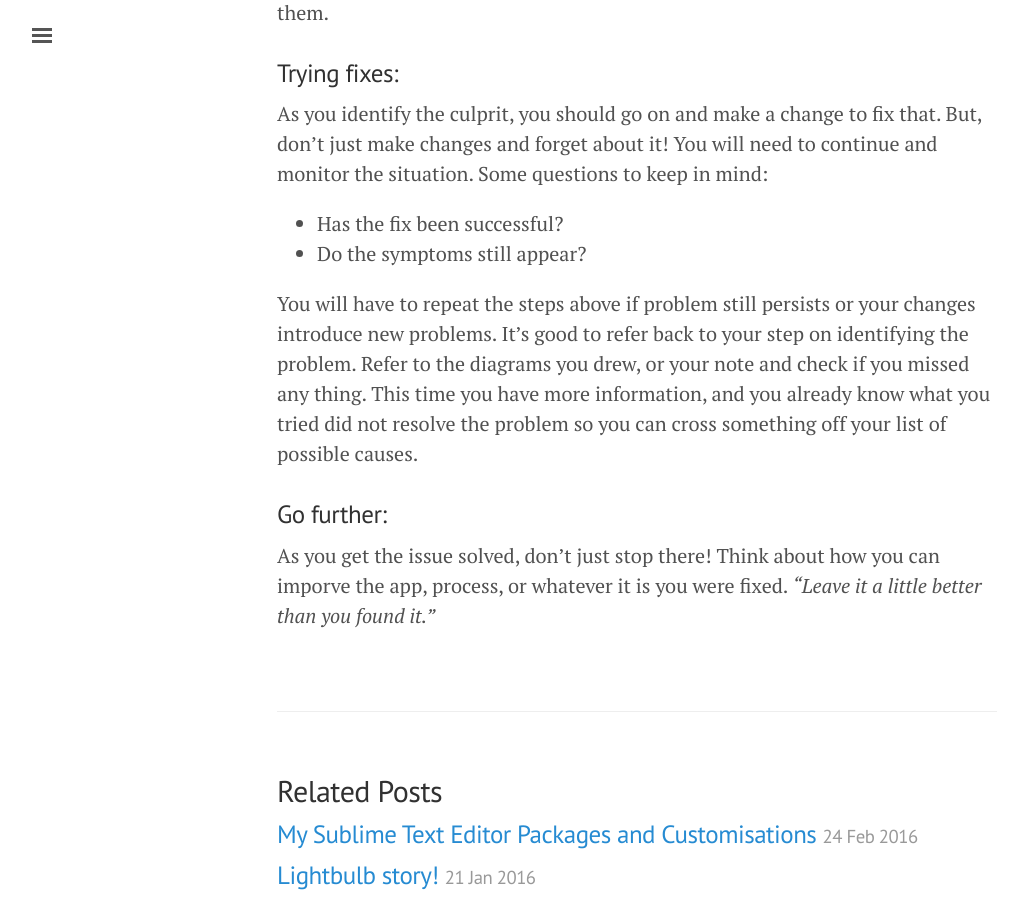
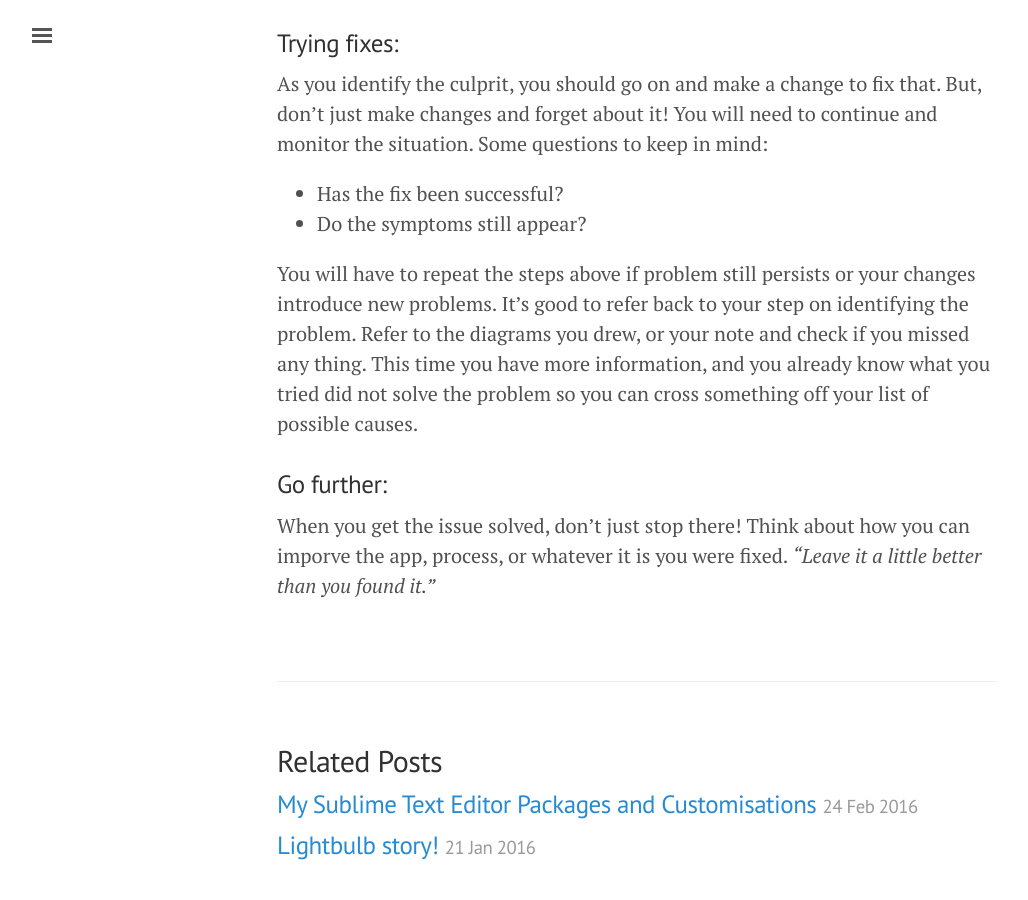
Before and after one commit to hosseintoussi/hosseintoussi.github.io, a Jekyll site: the page built from _posts/2016-04-29-Troubleshooting.markdown, in a window 1280 px wide and 900 px high, scrolled down 3113 px. Shown: the whole window, without its empty margins (3-1031 px from the left). Built offline with Jekyll 4.4.1, drawn with Linux system fonts in a browser that asks for light colours; some of the changed text lies outside the part shown.

Commit message:
minor changes

```diff
--- a/_posts/2016-04-29-Troubleshooting.markdown
+++ b/_posts/2016-04-29-Troubleshooting.markdown
@@ -75,8 +75,8 @@ As you identify the culprit, you should go on and make a change to fix that. But
 - Has the fix been successful?
 - Do the symptoms still appear?
 
-You will have to repeat the steps above if problem still persists or your changes introduce new problems. It's good to refer back to your step on identifying the problem. Refer to the diagrams you drew, or your note and check if you missed any thing. This time you have more information, and you already know what you tried did not resolve the problem so you can cross something off your list of possible causes.
+You will have to repeat the steps above if problem still persists or your changes introduce new problems. It's good to refer back to your step on identifying the problem. Refer to the diagrams you drew, or your note and check if you missed any thing. This time you have more information, and you already know what you tried did not solve the problem so you can cross something off your list of possible causes.
 
 ### Go further:
 
-As you get the issue solved, don't just stop there! Think about how you can imporve the app, process, or whatever it is you were fixed. _"Leave it a little better than you found it."_
+When you get the issue solved, don't just stop there! Think about how you can imporve the app, process, or whatever it is you were fixed. _"Leave it a little better than you found it."_
```
Also changed, not shown: other parts of _posts/2016-04-29-Troubleshooting.markdown (+6 -6 lines).
